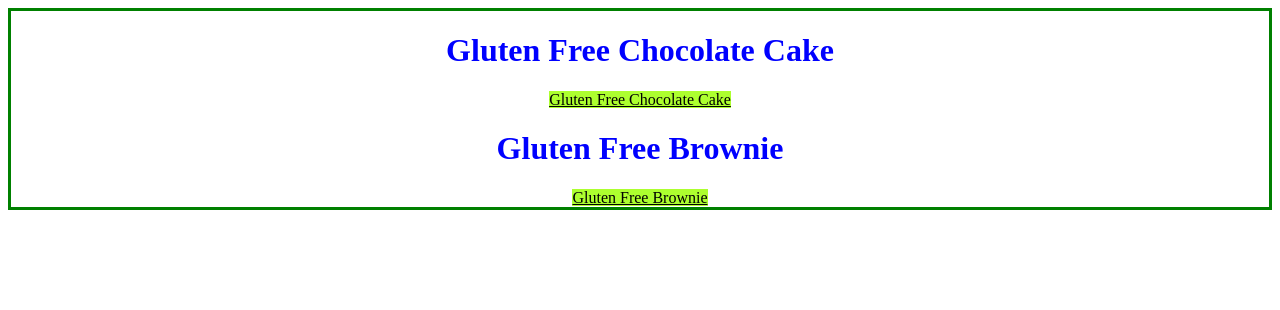
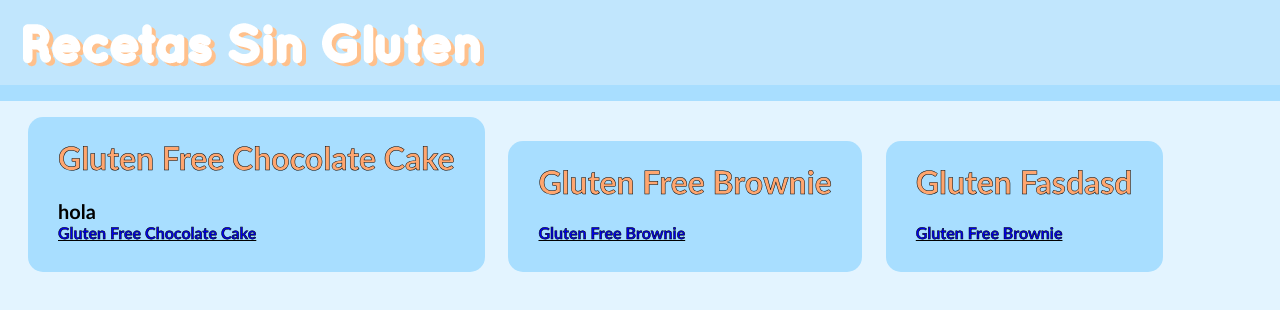
Before and after one commit to diverloangel/odin-recipes, a plain HTML site: page index.html in a window 1280 px wide. Drawn offline with Linux system fonts and the light colour scheme.

Commit message:
Updated Index css to look more beautiful (work in progress)

```diff
--- a/index.html
+++ b/index.html
@@ -5,11 +5,32 @@
     <meta name="viewport" content="width=device-width, initial-scale=1.0">
     <title>Recipes</title>
     <link rel="stylesheet" href="style.css">
+
+    <div class="card">
+        <div class="titulo">
+            <img src="Recetas Sin Gluten.png" style="background: #c1e6fd;">
+        </div></div>
+
+        <div class="titulo-underline"> </div>
+    </div>
 </head>
 <body>
-    <h1 class="title">Gluten Free Chocolate Cake</h1>
-    <a href="recipes/chocolateCake_glutenFree.html" alt="Gluten free chocolate cake" rel="noopener noreferrer">Gluten Free Chocolate Cake</a>
-    <h1>Gluten Free Brownie</h1>
-    <a href="recipes/fgBrownie.html"alt="Gluten free Brownie" rel="noopener noreferrer">Gluten Free Brownie</a>
+    <div class="cards1">
+        <ul>
+            <li class="cards1 element">
+                <h1>Gluten Free Chocolate Cake</h1>
+                <div class="cards1 text">hola</div>
+                <a href="recipes/chocolateCake_glutenFree.html" alt="Gluten free chocolate cake" rel="noopener noreferrer">Gluten Free Chocolate Cake</a>
+            </li>
+            <li>
+                <h1>Gluten Free Brownie</h1>
+                <a href="recipes/fgBrownie.html"alt="Gluten free Brownie" rel="noopener noreferrer">Gluten Free Brownie</a>
+            </li>
+            <li class="cards1 element">
+                <h1>Gluten Fasdasd</h1>
+                <a href="recipes/fgBrownie.html"alt="Gluten free Brownie" rel="noopener noreferrer">Gluten Free Brownie</a>
+            </li>
+        </ul>
+    </div>
 </body>
 </html>
--- a/style.css
+++ b/style.css
@@ -1,9 +1,63 @@
 body{
-    text-align: center;
+    /* text-align: center;
     border: 3px solid green;
-    color: blue;
+    color: blue; */
+    background: #e3f4ff;
+    font-weight: bold;
+    color:#000000;
+    /* -webkit-text-stroke: #ffffff;
+    -webkit-text-stroke-width: 0.5px; */
+    font-family:'Gill Sans', 'Gill Sans MT', Calibri, 'Trebuchet MS', sans-serif
 }
-a{
+.card{
+    background: #fff;
+    /* margin-top: px; */
+    /* margin: 10px; */
+}
+
+.titulo{
+    background: #c1e6fd;
+    padding: 25px;
+    margin: -10px;
+
+    /* border: #b7e3ff; */
+}
+.titulo-underline{
+    background:#a8deff;
+    padding: 8px;
+    margin-top: -3px;
+    margin-left: -10px;
+    margin-right: -10px;
+    margin-bottom: 10px;
+}
+.cards1 ul{
+    margin-left: -40px;
+    /* list-style: none; */
+}
+.cards1 li{
+    display: inline-block;
+    margin-left: 20px;
+    margin-bottom: 20px;
+    padding-left: 30px;
+    padding-right: 30px;
+    padding-bottom: 30px;
+    border-radius: 15px;
+
+    color:#FFA66F;
+    -webkit-text-stroke-color: #000000;
+    -webkit-text-stroke-width: 0.5px;
+    font-weight:bolder;
+
+    background: #a8deff;
+}
+.cards1 .text{
+    font-size: 20px;
+    color:#000000;
+    -webkit-text-stroke-color: #00000000;
+    -webkit-text-stroke-width: 0px;
+    font-weight:bolder;
+}
+/* a{
     background-color: greenyellow;
     color: black;
-}
+} */
```
Also changed, not shown: Recetas Sin Gluten.png (added).
